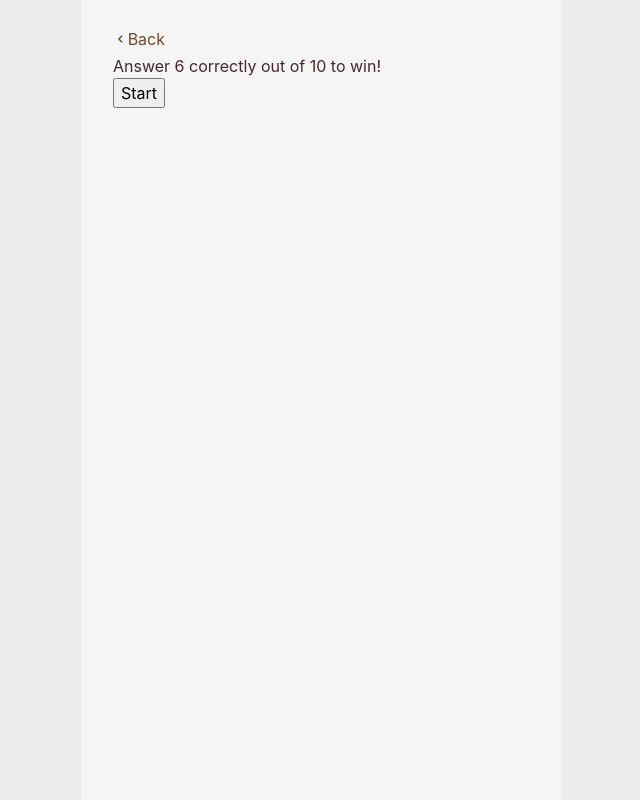
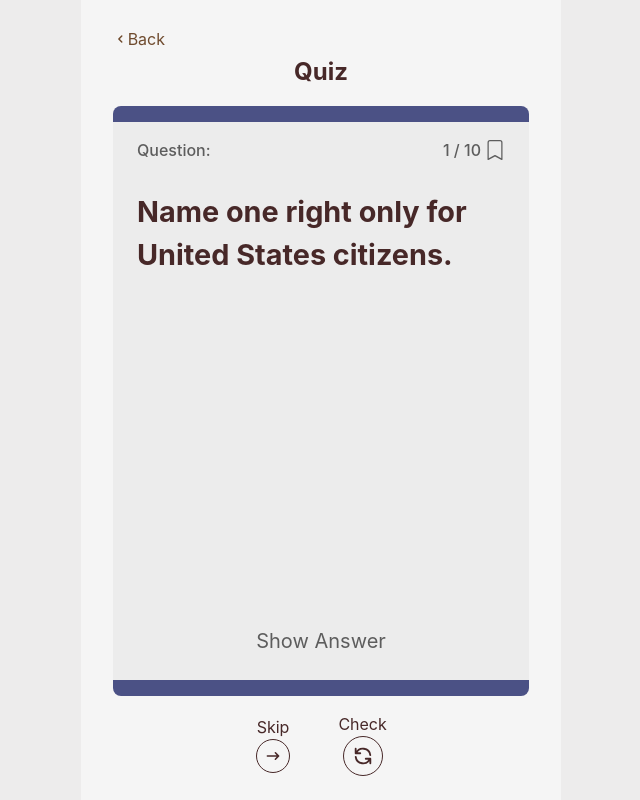
Before and after one commit to sprajams/flashcards, a React (Create React App) app: page /quiz in a window 1280 px wide. Shown: the whole page, without its empty margins (319-959 px from the left). Built offline with nearby package versions, Linux system fonts and the light colour scheme.

Commit message:
handle practice quiz start from homepage

```diff
--- a/src/App.js
+++ b/src/App.js
@@ -23,6 +23,10 @@ function App() {
                 path=":categoryId/:cardIndex"
                 element={<StudyMode key={routeKey} />}
               />
+              <Route
+                path=":categoryId/quiz"
+                element={<QuizMode key={routeKey} />}
+              />
             </Route>
             <Route path="quiz" element={<QuizMode />} />
 
--- a/src/pages/QuizMode/index.jsx
+++ b/src/pages/QuizMode/index.jsx
@@ -1,4 +1,4 @@
-import { useState } from "react";
+import { useState, useEffect } from "react";
 import { useDispatch, useSelector } from "react-redux";
 import { start } from "../../store/quizSlice";
 import data from "../../assets/output.json";
@@ -10,7 +10,15 @@ const QuizMode = () => {
   const dispatch = useDispatch();
   const quiz = useSelector((state) => state.quiz);
   // create array of 10 random non-repeating indexes to use for quiz ?s
-  const handleQuizIndex = () => {
+  const handleSkip = () => {
+    if (activeIndex < 10) {
+      setActiveIndex(() => {
+        return activeIndex + 1;
+      });
+    }
+  };
+
+  useEffect(() => {
     let result = [];
     while (result.length < 10) {
       let randomNum = Math.floor(Math.random() * 100);
@@ -20,16 +28,8 @@ const QuizMode = () => {
     }
     result.sort((a, b) => a - b);
     dispatch(start({ indexes: result }));
-  };
-
-  const handleSkip = () => {
-    if (activeIndex < 10) {
-      setActiveIndex(() => {
-        return activeIndex + 1;
-      });
-    }
-  };
-
+    // eslint-disable-next-line react-hooks/exhaustive-deps
+  }, []);
   return (
     <>
       {quiz.ids.length > 0 && activeIndex !== 10 ? (
@@ -44,12 +44,7 @@ const QuizMode = () => {
         />
       ) : activeIndex === 10 ? (
         <Results />
-      ) : (
-        <>
-          <p>Answer 6 correctly out of 10 to win!</p>
-          <button onClick={handleQuizIndex}>Start</button>
-        </>
-      )}
+      ) : null}
     </>
   );
 };
```
